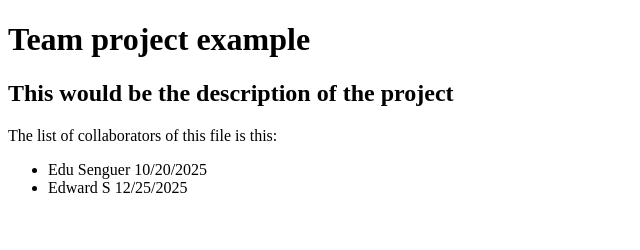
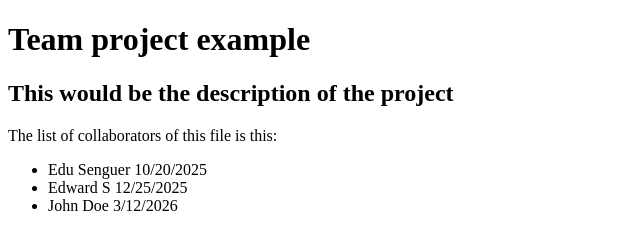
Before and after one commit to EduSenguer/Project-1-Copy, a plain HTML site: page index.html in a window 1280 px wide. Shown: the whole page, without its empty margins (0-640 px from the left). Drawn offline with Linux system fonts and the light colour scheme.

Commit message:
Adding a new collaborator

```diff
--- a/index.html
+++ b/index.html
@@ -13,6 +13,7 @@
         <ul>
             <li>Edu Senguer 10/20/2025</li>
             <li>Edward S 12/25/2025</li>
+            <li>John Doe 3/12/2026</li>
         </ul>
     </header>
 </body>
```
